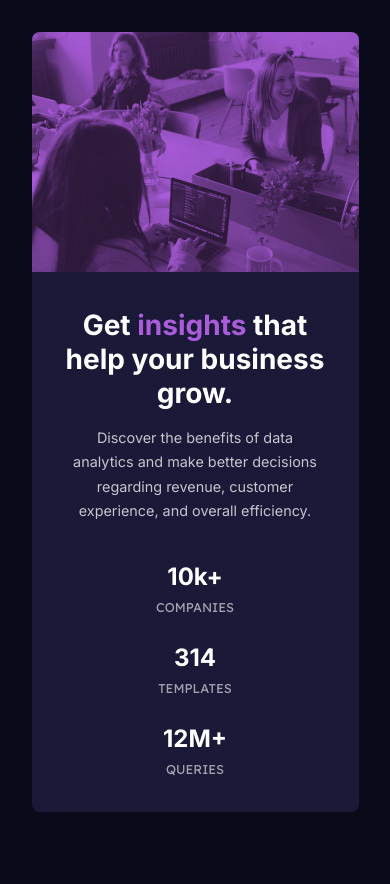
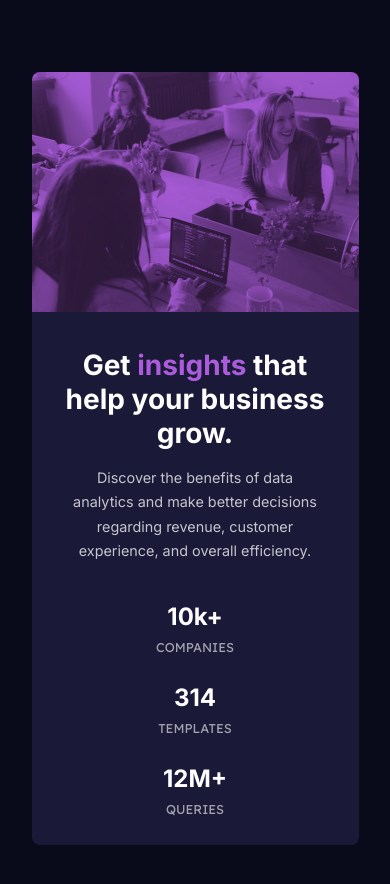
Before and after one commit to asdiAdi/stats-preview-card-component, a plain HTML site: page index.html in a window 390 px wide. Before the commit the page ends 844 px from the top, so only its background shows below. Drawn offline with Linux system fonts and the light colour scheme.

Commit message:
fix: mobile responsiveness

```diff
--- a/style.css
+++ b/style.css
@@ -37,16 +37,13 @@ body {
   height: 100vh;
   background-color: var(--very-dark-blue);
 }
-
-.flex {
-  display: flex;
-  justify-content: center;
-  align-items: center;
+main {
+  width: 100%;
 }
 
 .card {
+  margin: 4.5rem auto;
   width: 327px;
-  height: 780px;
   background-color: var(--dark-desaturated-blue);
   border-radius: 8px;
   overflow: hidden;
@@ -93,6 +90,11 @@ p {
   margin-bottom: 0.5rem;
 }
 @media only screen and (min-width: 90rem) {
+  .flex {
+    display: flex;
+    justify-content: center;
+    align-items: center;
+  }
   .card {
     width: 1110px;
     height: 446px;
```
